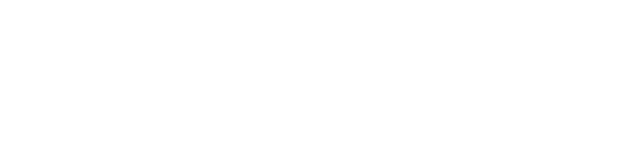
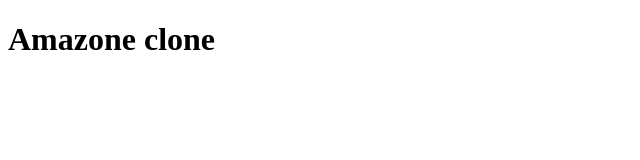
Before and after one commit to py-pankaj-ydv-7/Amazon-clone, a plain HTML site: page index.html in a window 1280 px wide. Shown: the whole page, without its empty margins (0-640 px from the left). Drawn offline with Linux system fonts and the light colour scheme.

Commit message:
amozone clone

```diff
--- a/index.html
+++ b/index.html
@@ -7,6 +7,6 @@
 </head>
 <body>
 
-
+    <h1>Amazone clone</h1>
 </body>
 </html>
```
